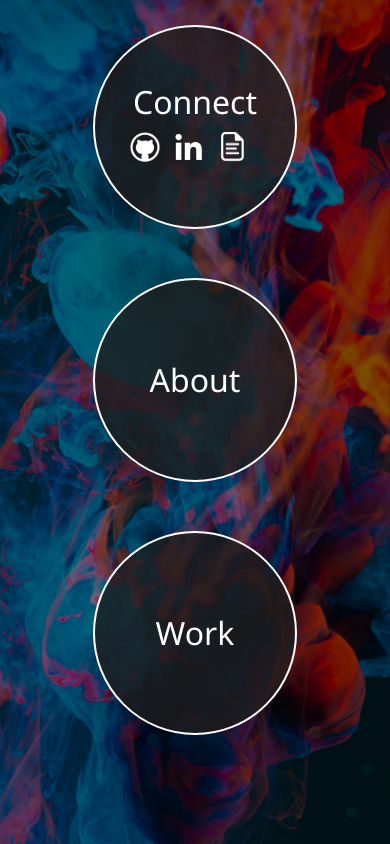
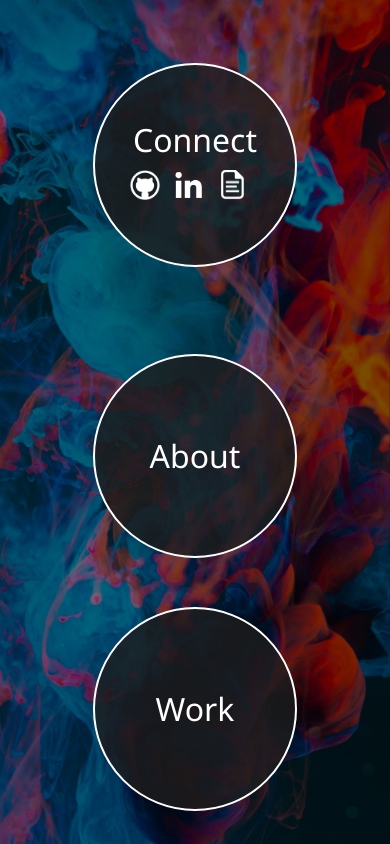
Before and after one commit to cerebrium/portfolioNext, a Next.js app: page / in a window 390 px wide. Built offline with nearby package versions, Linux system fonts and the light colour scheme.

Commit message:
fixed home and work

```diff
--- a/pages/work.tsx
+++ b/pages/work.tsx
@@ -43,7 +43,7 @@ const Work: React.FunctionComponent = () => {
         setLeftCircleClass(styles.absoluteLeftCircle)
         setTimeout( () => {
             router.push('/')
-        }, 500000)
+        }, 5000)
     }
 
     // function for changing the classname for about
@@ -57,7 +57,7 @@ const Work: React.FunctionComponent = () => {
         setHomeClassNameRight(styles.homeMakeBigRight)
         setTimeout( () => {
             router.push('/about')
-        }, 500000)
+        }, 5000)
     }
 
     return (
--- a/styles/HomeContent.module.scss
+++ b/styles/HomeContent.module.scss
@@ -481,7 +481,7 @@
         height: 100%;
         display: grid;
         grid-template-columns: 100%;
-        grid-template-rows: 30% 30% 30% 5%;
+        grid-template-rows: 39% 30% 30% 10%;
         grid-template-areas:
         'middleCircle'
         'leftCircle'
--- a/styles/Work.module.scss
+++ b/styles/Work.module.scss
@@ -885,6 +885,7 @@
             }
         }
         .absoluteLeftCircle {
+            grid-area: leftCircle;
             .homeMakeBig {
                 animation: makeCircleWholeScreenMobileTwo 5s forwards;
             }
@@ -924,6 +925,7 @@
             }
         }
         .absoluteLeftCircleRight {
+            grid-area: rightCircle;
             .homeMakeBigRight {
                 animation: makeCircleWholeScreenMobileTwo 5s forwards linear;
             }
```
